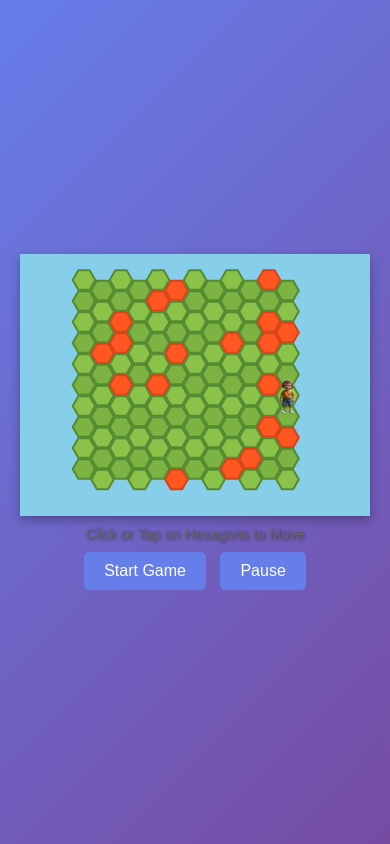
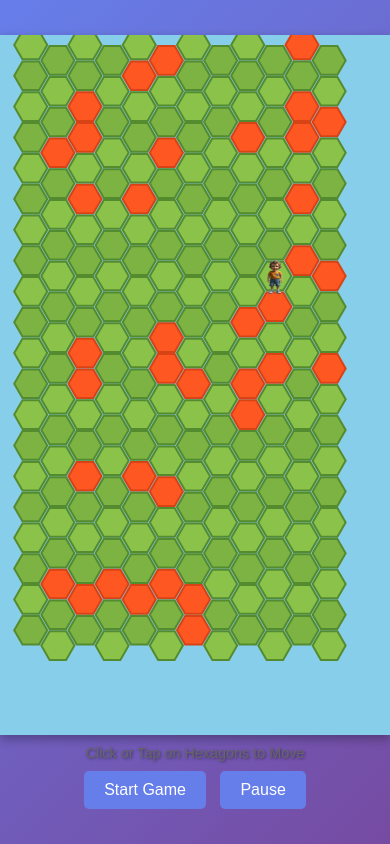
Before and after one commit to jerod-hatley/my-first-static-web-app, a plain HTML site: page index.html in a window 390 px wide. Drawn offline with Linux system fonts and the light colour scheme.

Commit message:
Adjust canvas size and grid calculations for better responsiveness

```diff
--- a/game.js
+++ b/game.js
@@ -4,10 +4,9 @@ const ctx = canvas.getContext('2d');
 
 // Set canvas size based on screen width
 function setCanvasSize() {
-    const maxWidth = Math.min(800, window.innerWidth - 40);
-    const aspectRatio = 3/4; // 800x600 ratio
+    const maxWidth = Math.min(400, window.innerWidth);
     canvas.width = maxWidth;
-    canvas.height = maxWidth * aspectRatio;
+    canvas.height = 700;
 }
 
 setCanvasSize();
@@ -52,26 +51,32 @@ let horizontalSpacing = .90;
 let verticalSpacing = 1.18;
 let offsetMultiplier = 0.5;
 const gridCols = 12;
-const gridRows = 10;
+const gridRows = 20;
 let gridOffsetX = 150;
 let gridOffsetY = 50;
 
 // Calculate hex size based on canvas dimensions
 function calculateHexSize() {
-    const availableWidth = canvas.width - 40;
-    const availableHeight = canvas.height - 40;
+    const controlsHeight = 60; // Reduced space for controls
+    const padding = 10;
+    const availableWidth = canvas.width - (padding * 2);
+    const availableHeight = canvas.height - controlsHeight - (padding * 2);
 
     // Calculate hex radius that fits the grid
-    const radiusForWidth = availableWidth / (gridCols * Math.sqrt(3) * horizontalSpacing + 1);
-    const radiusForHeight = availableHeight / (gridRows * 1.5 * verticalSpacing + 1);
+    const radiusForWidth = availableWidth / (gridCols * Math.sqrt(3) * horizontalSpacing);
+    const radiusForHeight = availableHeight / ((gridRows - 1) * 1.5 * verticalSpacing + 2);
 
-    hexRadius = Math.min(radiusForWidth, radiusForHeight, 30);
+    hexRadius = Math.min(radiusForWidth, radiusForHeight);
     hexWidth = Math.sqrt(3) * hexRadius;
     hexHeight = 2 * hexRadius;
 
-    // Center the grid
-    gridOffsetX = (canvas.width - (gridCols * hexWidth * horizontalSpacing)) / 2;
-    gridOffsetY = (canvas.height - (gridRows * hexHeight * 0.75 * verticalSpacing)) / 2;
+    // Calculate exact grid dimensions
+    const gridWidth = (gridCols - 1) * hexWidth * horizontalSpacing + hexWidth;
+    const gridHeight = (gridRows - 1) * hexHeight * 0.75 * verticalSpacing + hexHeight;
+
+    // Center the grid perfectly
+    gridOffsetX = (canvas.width - gridWidth) / 2;
+    gridOffsetY = ((canvas.height - controlsHeight) - gridHeight) / 2;
 }
 
 // Random starting position
@@ -142,8 +147,8 @@ const moveDelay = 200;
 
 // Convert pixel coordinates to hex grid coordinates (flat-top, columns offset)
 function pixelToHex(x, y) {
-    x -= 150;
-    y -= 50;
+    x -= gridOffsetX;
+    y -= gridOffsetY;
 
     const col = Math.round(x / (hexWidth * horizontalSpacing));
     const rowOffset = (col % 2) * (hexHeight * 0.75 * verticalSpacing * offsetMultiplier);
--- a/style.css
+++ b/style.css
@@ -12,15 +12,19 @@ body {
     align-items: center;
     min-height: 100vh;
     color: #333;
-    padding: 10px;
+    margin: 0;
+    padding: 0;
+    overflow: hidden;
 }
 
 .game-container {
     max-width: 100%;
     width: 100%;
+    height: 100vh;
     display: flex;
     flex-direction: column;
     align-items: center;
+    justify-content: center;
 }
 
 h1 {
```
